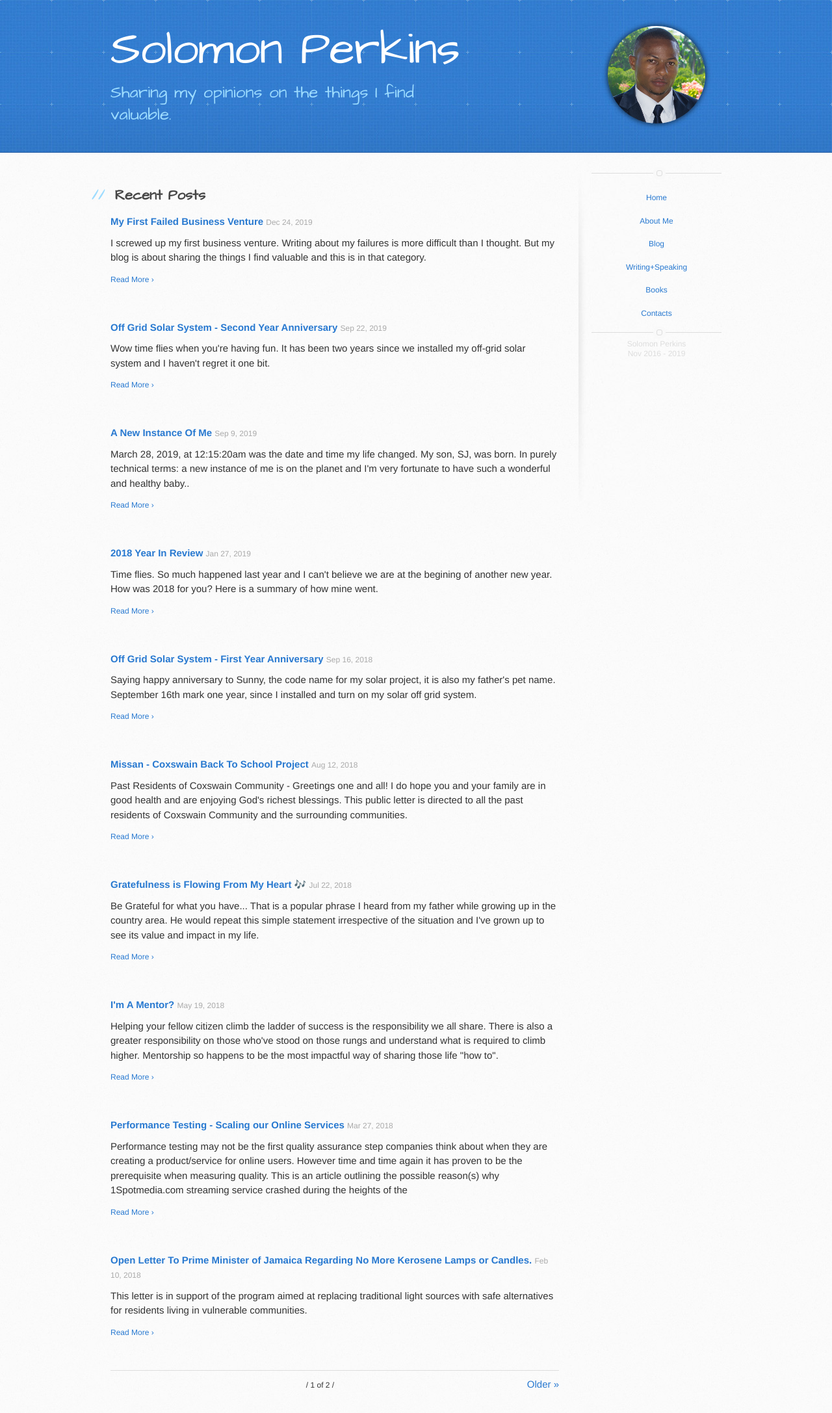
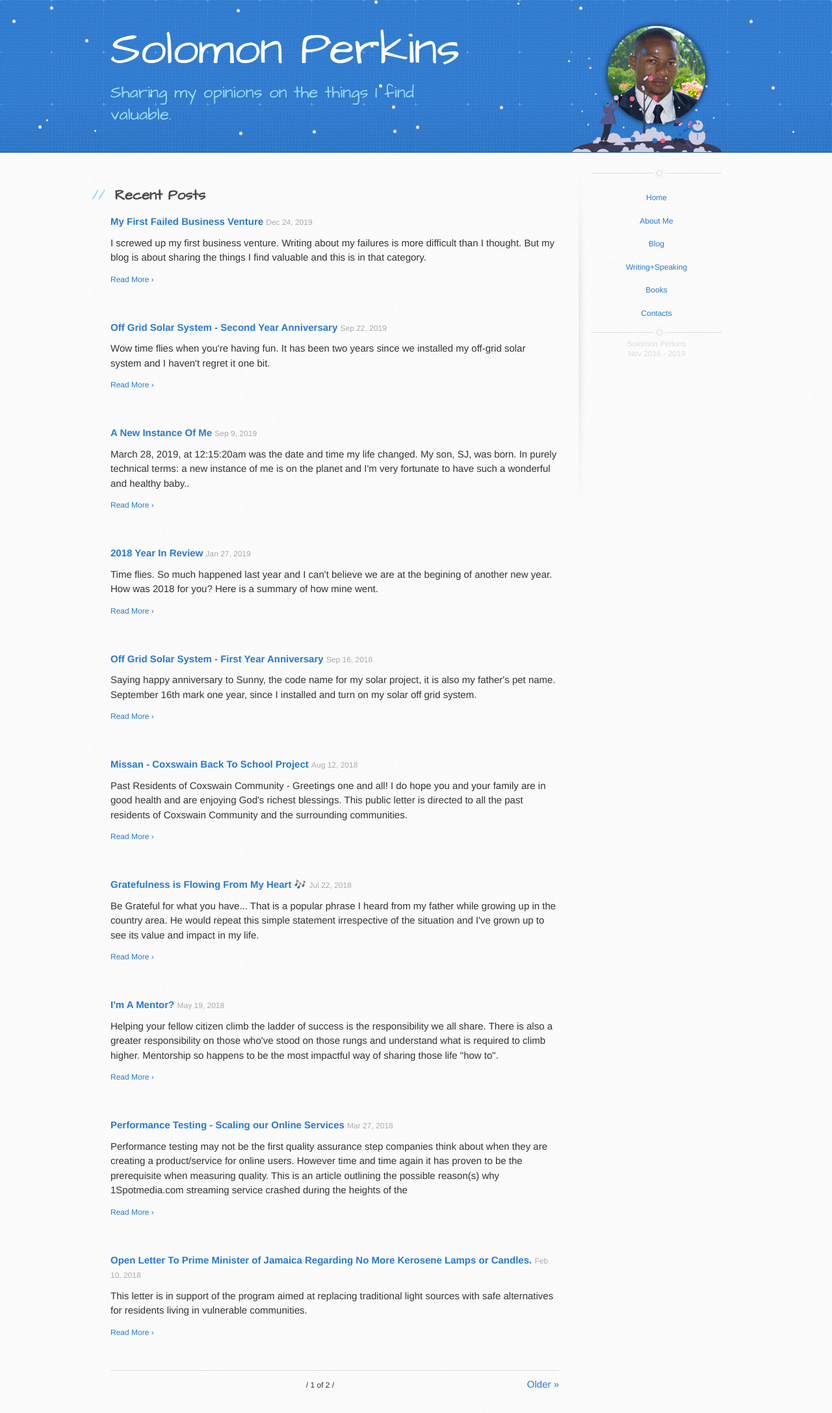
Before and after one commit to SolomonPerkins/solomonperkins.github.io, a Jekyll site: the page built from index.html, in a window 1280 px wide. Shown: the whole page at 65% size. Built offline with Jekyll 4.4.1, drawn with Linux system fonts in a browser that asks for light colours; the list of posts is cut into pages by our own code.

Commit message:
Winter theme (#54)
* add gaify book

* add winter theme

* resize for mobile

```diff
--- a/_includes/footer.html
+++ b/_includes/footer.html
@@ -93,6 +93,8 @@
   <script src="//cdn.rawgit.com/noelboss/featherlight/1.7.2/release/featherlight.min.js" type="text/javascript" charset="utf-8"></script>
 {% endif %}
 
+<script type="text/javascript" src="{{ site.baseurl }}/javascripts/theme/snow.js"></script>
+
 <script async src="//pagead2.googlesyndication.com/pagead/js/adsbygoogle.js"></script>
 <script>
   (adsbygoogle = window.adsbygoogle || []).push({
--- a/_includes/meta.html
+++ b/_includes/meta.html
@@ -51,6 +51,7 @@
 	<link rel="stylesheet" type="text/css" href="{{ site.baseurl }}/stylesheets/blog.css" media="screen"/>
 
 {% endif %}
+<link rel="stylesheet" type="text/css" href="{{ site.baseurl }}/stylesheets/theme/snow.css" media="screen"/>
 
 
 
--- a/_layouts/default.html
+++ b/_layouts/default.html
@@ -6,17 +6,16 @@
 	</head>
 
 	<body>
-		<header>
+		<header class="snow">
 	      	<div class="inner">
 		        <a href="/">
-	        	<div id="profile-image">
-
-	          	</div>
+		        	<div id="profile-image"></div>
 		          	<div id="detail-content">
 			        	<h1>{{ site.name }}</h1>
 			        	<h2>{{ site.description }}</h2>
 			        </div>
 				</a>
+	          	<img src="/images/theme/winter-time.svg" class="snow-time">
 	      	</div>
     	</header>
 
--- /dev/null
+++ b/javascripts/theme/snow.js
@@ -0,0 +1,39 @@
+var snow = function(){};
+var mainPanel;
+
+snow.prototype.init = function() {
+	mainPanel = document.querySelector('header');
+	this.generatePelets(60);
+};
+
+snow.prototype.generatePelets = function(count) {
+	var width = mainPanel.clientWidth,
+		maxDelay = 5,
+		snowpelets = [];
+
+	for(var i = 0; i < count; i++) {
+		var el = document.createElement('span');
+		var params = this.randomizePeletes(width, maxDelay);
+		el.style.animationDelay = params.delay + 's';
+		el.style.left = params.width + 'px';
+		el.className = 'snow-pelets snow-pelets-' + (i % 2);
+		// snowpelets.push(el);
+		mainPanel.appendChild(el);
+	}
+};
+
+snow.prototype.randomizePeletes = function(width, delay) {
+	var maxWidth = (Math.random() * Math.floor(width)),
+		maxDelay = (Math.random() * Math.floor(delay));
+	return {
+		delay: maxDelay,
+		width: maxWidth
+	};
+};
+
+
+
+window.addEventListener('load', function() {
+	var s = new snow();
+	s.init();
+});
--- /dev/null
+++ b/stylesheets/theme/snow.css
@@ -0,0 +1,52 @@
+.snow-time {
+
+    width: 230px;
+    height: 130;
+    position: absolute;
+    bottom: -40px;
+    right: 0;
+
+}
+
+.snow .snow-pelets {
+	animation-name: snowfall;
+	animation-timing-function: linear;
+	animation-iteration-count: infinite;
+	animation-fill-mode: both;
+	background: whitesmoke;
+    position: absolute;
+    top: -30px;
+}
+
+.snow .snow-pelets-0 {
+	width: 5px;
+	height: 5px;
+	border-radius: 5px;
+	-moz-border-radius:5px;
+	-webkit-border-radius: 5px;
+	animation-duration: 6s;
+}
+.snow .snow-pelets-1 {
+	animation-duration: 4.5s;
+	width: 3px;
+	height: 3px;
+	border-radius: 3px;
+	-moz-border-radius:3px;
+	-webkit-border-radius: 3px;
+	background: white;
+}
+
+
+@keyframes snowfall {
+	from { transform: translateY(-200px);}
+	to { transform: translateY(400px); }
+}
+
+
+@media only screen and (max-width: 479px) {
+	.snow-time {
+		width: 153px;
+		bottom: -20px;
+		right: -20px;
+	}
+}
```
Also changed, not shown: images/me-rasterize.png (added), images/theme/winter-time.svg (added). Lines whose indentation alone changed are shown as unchanged.
